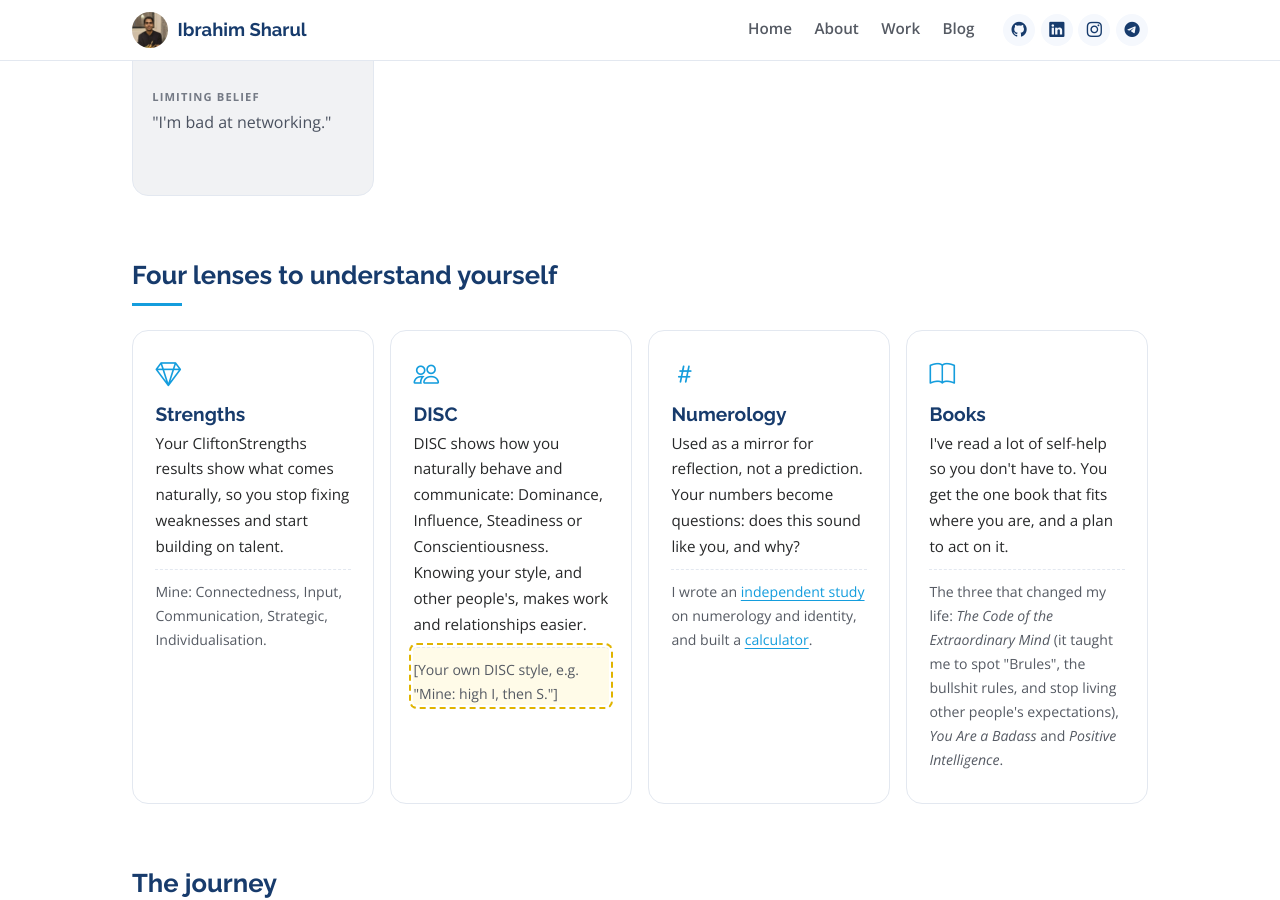
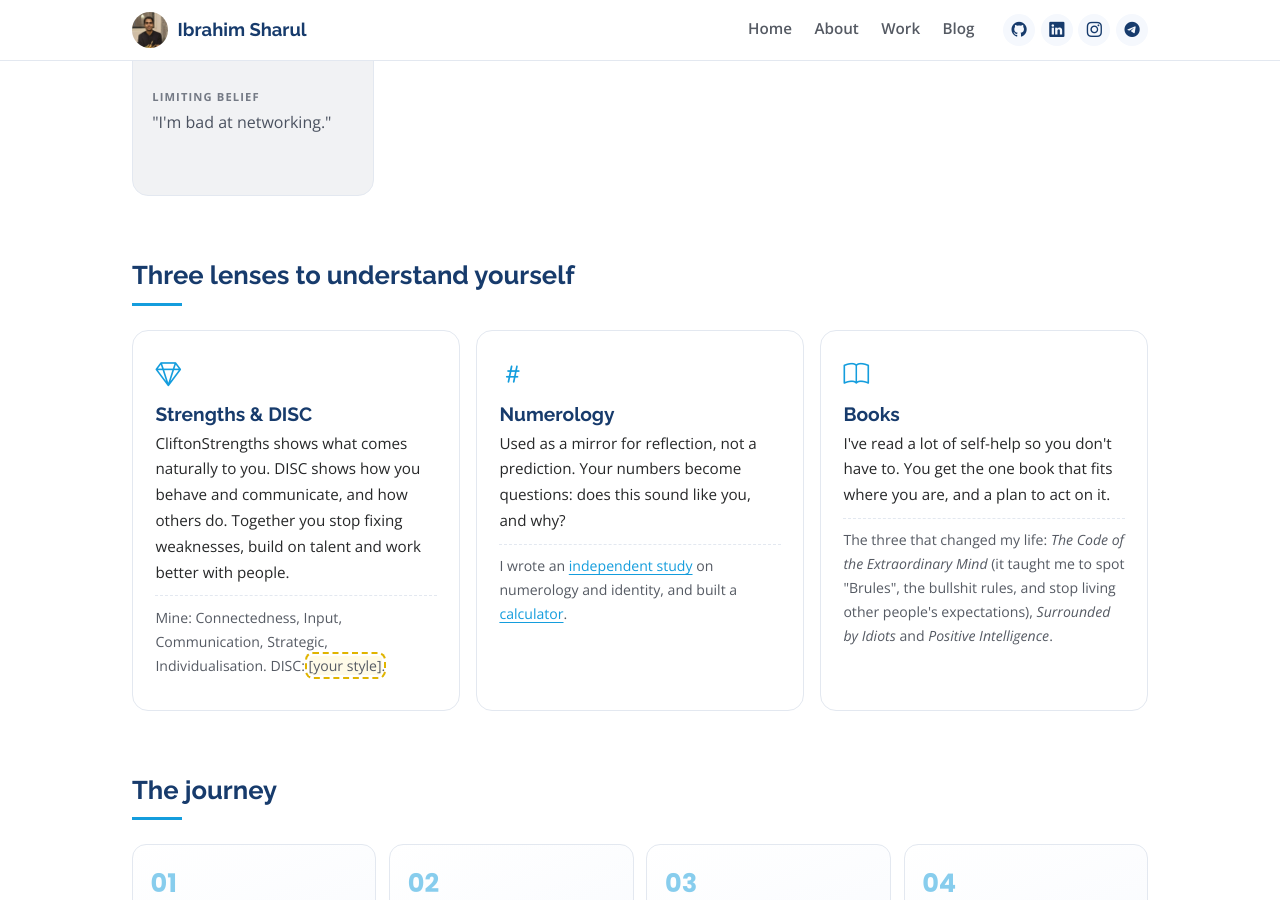
Before and after one commit to ibrahimisramos/ibrahimisramos.github.io, a Jekyll site: the page built from coaching.html, in a window 1280 px wide and 900 px high, scrolled down 3310 px. Built offline with Jekyll 4.4.1, drawn with Linux system fonts in a browser that asks for light colours; some of the changed text lies outside the part shown.

Commit message:
Coaching mockup: merge DISC into strengths lens, swap book, set session format
Co-Authored-By: Claude Opus 5.5 (1M context) <noreply@anthropic.com>
Claude-Session: https://claude.ai/code/session_01W6sFwNukTNQ9zyostxjBYk

```diff
--- a/coaching.html
+++ b/coaching.html
@@ -162,19 +162,13 @@ telegram: ibrahimisramos
     </button>
   </div>
 
-  <div class="section-head"><h2>Four lenses to understand yourself</h2></div>
+  <div class="section-head"><h2>Three lenses to understand yourself</h2></div>
   <div class="lens-grid">
     <div class="lens" data-reveal>
       <i class="bi bi-gem" aria-hidden="true"></i>
-      <h3>Strengths</h3>
-      <p>Your CliftonStrengths results show what comes naturally, so you stop fixing weaknesses and start building on talent.</p>
-      <p class="lens-me">Mine: Connectedness, Input, Communication, Strategic, Individualisation.</p>
-    </div>
-    <div class="lens" data-reveal>
-      <i class="bi bi-people" aria-hidden="true"></i>
-      <h3>DISC</h3>
-      <p>DISC shows how you naturally behave and communicate: Dominance, Influence, Steadiness or Conscientiousness. Knowing your style, and other people's, makes work and relationships easier.</p>
-      <p class="lens-me ph">[Your own DISC style, e.g. "Mine: high I, then S."]</p>
+      <h3>Strengths &amp; DISC</h3>
+      <p>CliftonStrengths shows what comes naturally to you. DISC shows how you behave and communicate, and how others do. Together you stop fixing weaknesses, build on talent and work better with people.</p>
+      <p class="lens-me">Mine: Connectedness, Input, Communication, Strategic, Individualisation. DISC: <span class="ph">[your style]</span>.</p>
     </div>
     <div class="lens" data-reveal>
       <i class="bi bi-hash" aria-hidden="true"></i>
@@ -186,7 +180,7 @@ telegram: ibrahimisramos
       <i class="bi bi-book" aria-hidden="true"></i>
       <h3>Books</h3>
       <p>I've read a lot of self-help so you don't have to. You get the one book that fits where you are, and a plan to act on it.</p>
-      <p class="lens-me">The three that changed my life: <em>The Code of the Extraordinary Mind</em> (it taught me to spot "Brules", the bullshit rules, and stop living other people's expectations), <em>You Are a Badass</em> and <em>Positive Intelligence</em>.</p>
+      <p class="lens-me">The three that changed my life: <em>The Code of the Extraordinary Mind</em> (it taught me to spot "Brules", the bullshit rules, and stop living other people's expectations), <em>Surrounded by Idiots</em> and <em>Positive Intelligence</em>.</p>
     </div>
   </div>
 
@@ -240,7 +234,7 @@ telegram: ibrahimisramos
     <details class="accordion-item"><summary><span class="acc-text"><span class="acc-role">Who is this for?</span></span></summary><div class="acc-body"><p>Fresh grads and young professionals who feel stuck, unsure of their strengths, or tired of self-help that never sticks.</p></div></details>
     <details class="accordion-item"><summary><span class="acc-text"><span class="acc-role">Do I have to believe in numerology?</span></span></summary><div class="acc-body"><p>No. We use it as a prompt for reflection, not a prediction. If it doesn't resonate, we lean on your strengths and the books instead.</p></div></details>
     <details class="accordion-item"><summary><span class="acc-text"><span class="acc-role">Is this therapy?</span></span></summary><div class="acc-body"><p>No. Coaching is about moving forward. If you're struggling with your mental health, please reach out to a professional, and I'm happy to point you to support.</p></div></details>
-    <details class="accordion-item"><summary><span class="acc-text"><span class="acc-role">Are sessions online?</span></span></summary><div class="acc-body"><p class="ph">[Online over video, or in person in Singapore?]</p></div></details>
+    <details class="accordion-item"><summary><span class="acc-text"><span class="acc-role">In person or online?</span></span></summary><div class="acc-body"><p>I prefer meeting face to face in Singapore, but online over video works just as well.</p></div></details>
   </div>
 
   <section class="coach-cta">
```
